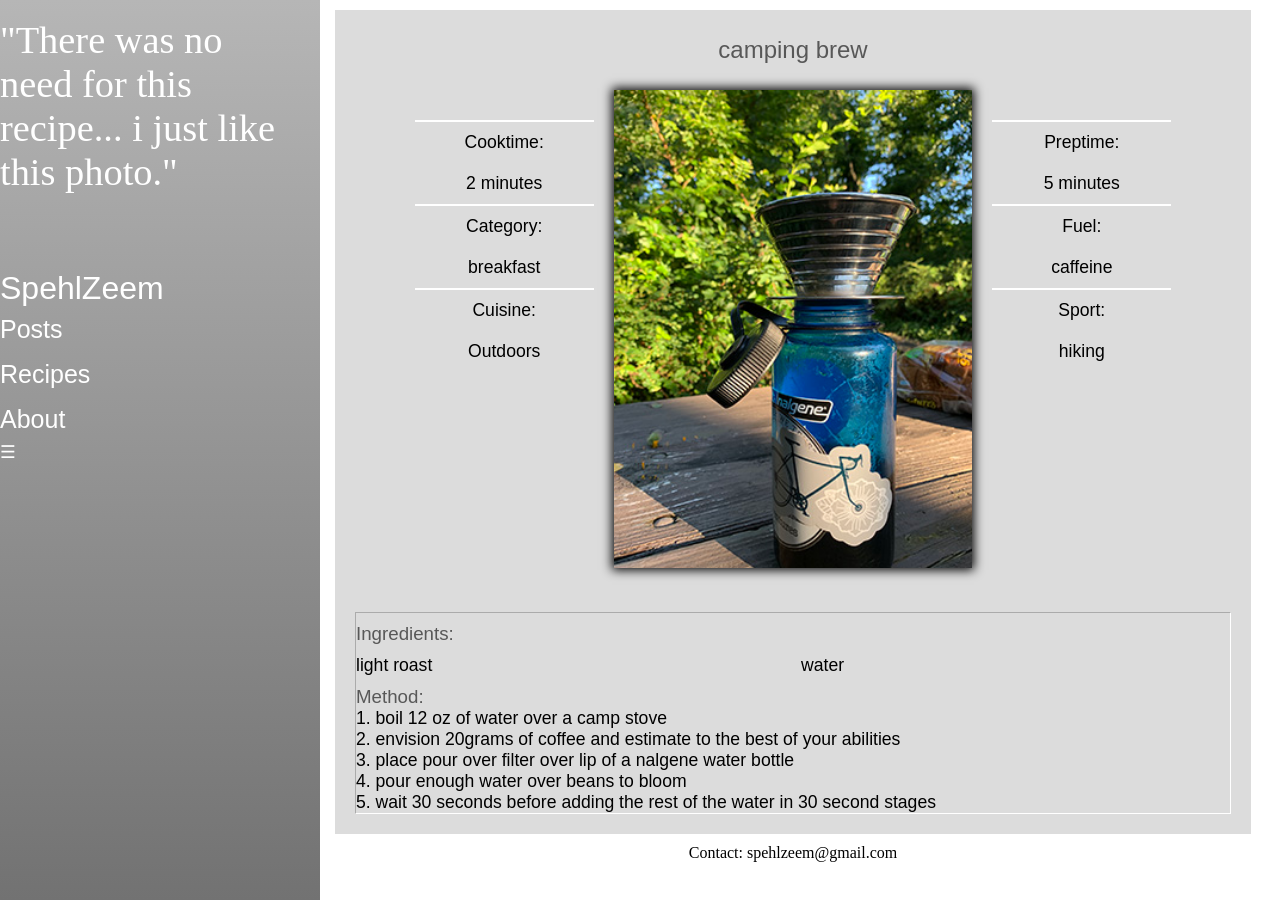
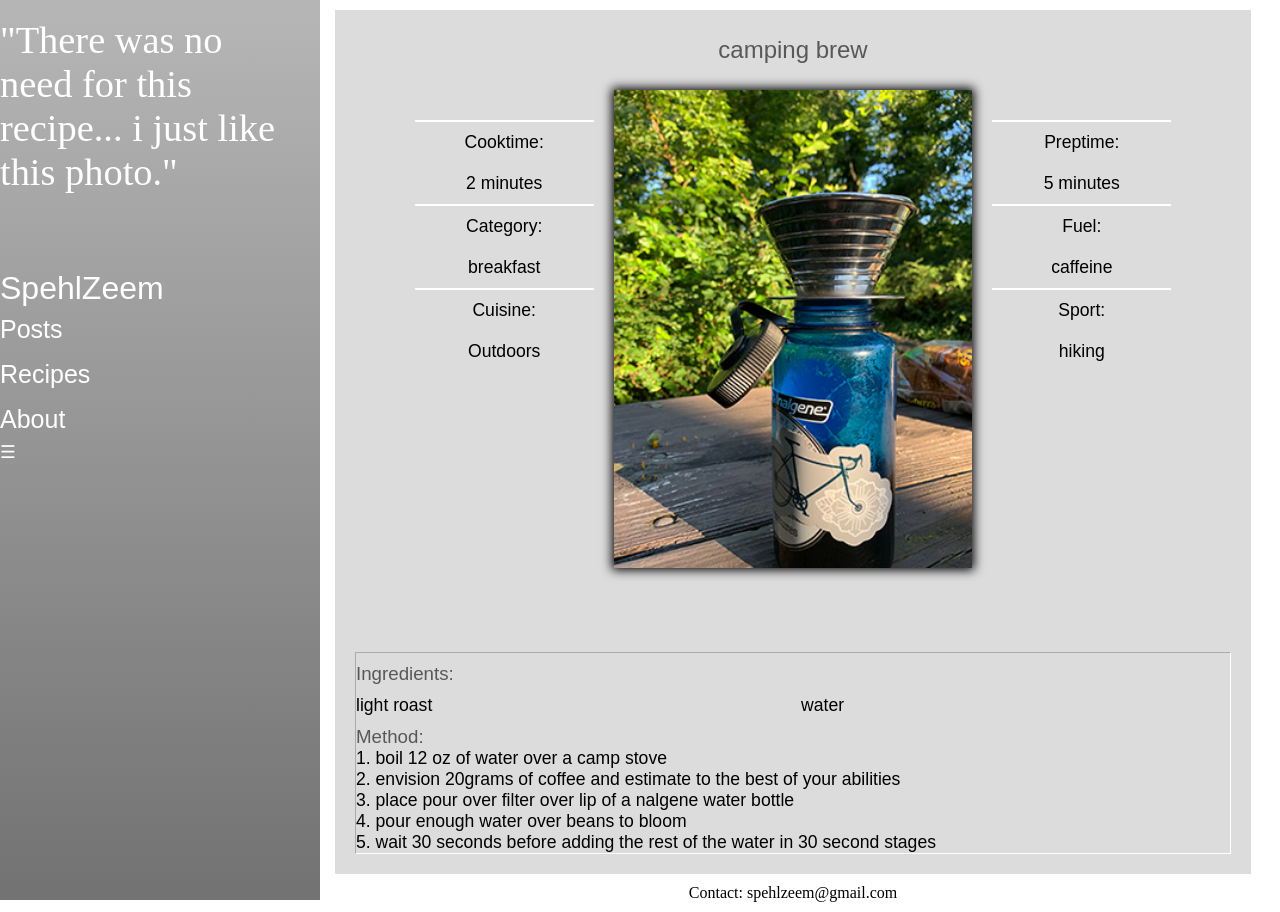
Before and after one commit to spehlzeem/spehlzeem.github.io, a Jekyll site: the page built from _recipes/campingbrew.md, in a window 1280 px wide. Built offline with Jekyll 4.4.1, drawn with Linux system fonts in a browser that asks for light colours.

Commit message:
Update recipe.html

```diff
--- a/_layouts/recipe.html
+++ b/_layouts/recipe.html
@@ -126,7 +126,7 @@ blockquote{
                    </div>
 
                </div>
-            <div style="border: 1px inset white; margin:10px;">
+            <div style="border: 1px inset white; margin:10px; margin-top:50px">
             <div id="ingredients" >
                 <h3 >Ingredients:</h3>
                 <ul >
```
